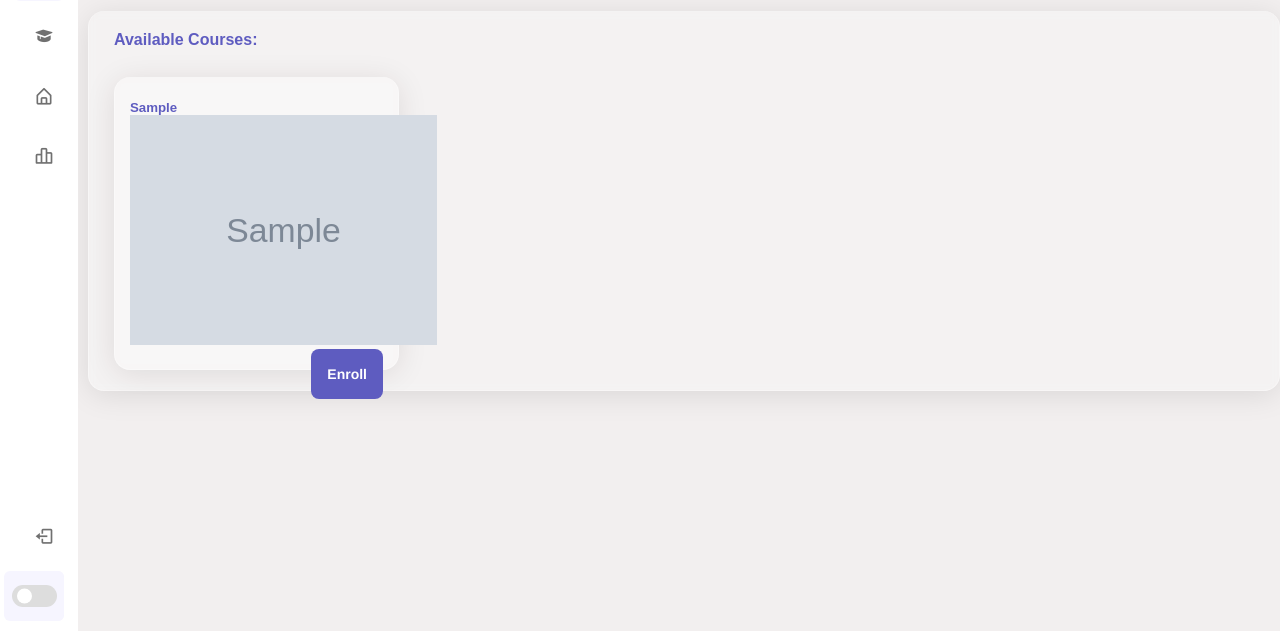
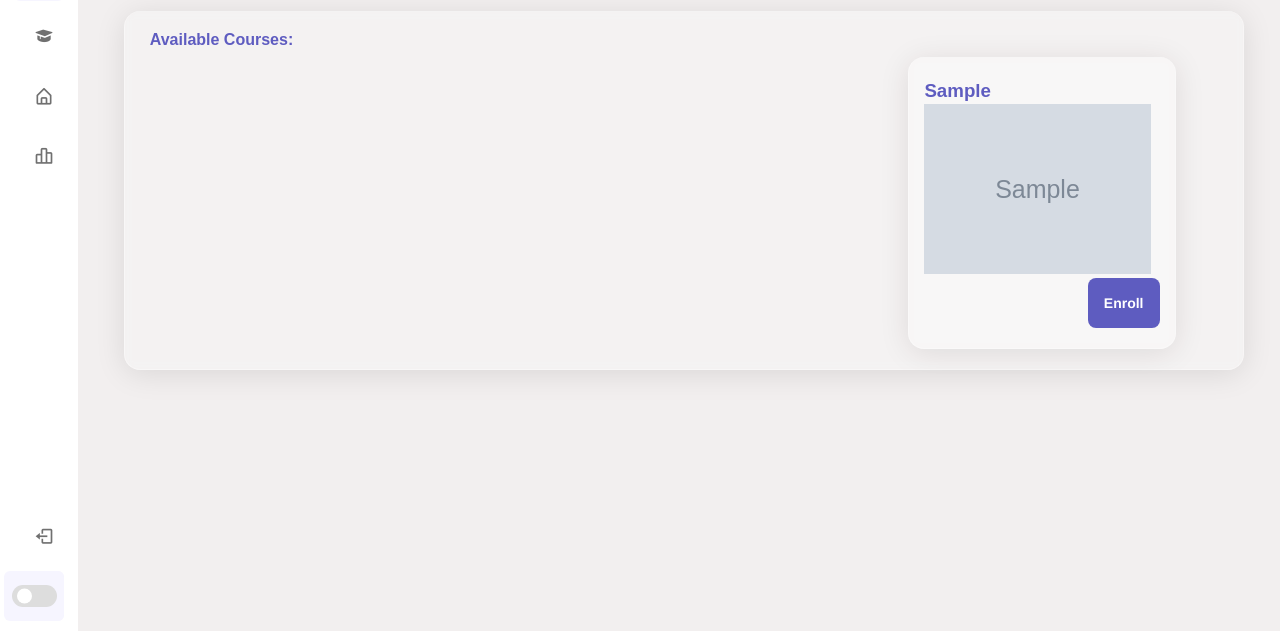
Before and after one commit to Agnes-Kalunda/student-prof-management, a Django app: page /students/programs/ in a window 1280 px wide. Shown: the part 87-718 px from the top of the page. Run offline with Django 3.2, Linux system fonts and the light colour scheme; tables that the repository leaves empty hold one stand-in row (values such as "Sample post"); grey boxes marked "Sample" are stand-in pictures; parts of the project's set-up code (start-up, migrations or seed data) failed here and were passed over; some libraries are stand-ins or nearby versions.

Commit message:
edited card styling

```diff
--- a/management/managementApp/static/css/style.css
+++ b/management/managementApp/static/css/style.css
@@ -367,10 +367,12 @@ section.home {
     backdrop-filter: blur(5px);
 }
 
+
+
 .courses {
-    /* display: flex;
-    flex-wrap: wrap;
-    justify-content: space-between; */
+    display: flex;
+    justify-content: space-between;
+    flex-direction: row;
     background-color: rgba(255, 255, 255, 0.2);
     border: 1px solid rgba(255, 255, 255, 0.3);
     border-radius: 16px;
@@ -379,6 +381,8 @@ section.home {
     padding: 20px 25px;
     box-shadow: 0 4px 30px rgba(0,0,0,0.1);
     backdrop-filter: blur(5px);
+    margin-right: 3%;
+    margin-left: 3%;
 }
 
 .tests, .headline{
@@ -406,15 +410,39 @@ p progress[value].ang {
 }
 .angular,.react,.python {
     color: #5E5CC0;
+
     width: 25%;
     background-color: rgba(255, 255, 255, 0.2);
     border: 1px solid rgba(255, 255, 255, 0.3);
     border-radius: 16px;
     border-top: 0;
     margin-top: 2.5%;
+    margin-left: 1%;
+    margin-right: 4%;
     padding: 20px 15px;
     box-shadow: 0 4px 30px rgba(0,0,0,0.1);
     backdrop-filter: blur(5px);
+
+
+
+}
+
+.angular2 {
+    color: #5E5CC0;
+
+    width: 25%;
+    background-color: rgba(255, 255, 255, 0.2);
+    border: 1px solid rgba(255, 255, 255, 0.3);
+    border-radius: 16px;
+    border-top: 0;
+    margin-top: 2.5%;
+    margin-left: 1%;
+    margin-right: 4%;
+    padding: 20px 15px;
+    box-shadow: 0 4px 30px rgba(0,0,0,0.1);
+    backdrop-filter: blur(5px);
+
+
 }
 /* .angulary {
     color: #5E5CC0;
@@ -522,9 +550,9 @@ p progress[value].ang {
     .angular{
         width: 50%;
     }
-    .coz{
+    /* .coz{
         height: 50vh;
-    }
+    } */
     .courses{
         width: 90%;
         margin: auto;
--- a/management/professors/templates/professors/course.html
+++ b/management/professors/templates/professors/course.html
@@ -88,8 +88,8 @@
         <div class="container">
           <div class="row">
             <div class="col-md-10 mt-5 mx-auto card new">
-              <h1 class="fw-bold text center" style="color: #5E5CC0;">{{displayedCourses.title}}</h1>
-                <p class="text-center"><small class="text-muted" >By: {{displayedCourses.professor}}</small></p>
+              <h1 class="fw-bold text center " style="color: #5E5CC0; padding-left: 45%; font-weight: bolder;">{{displayedCourses.title}}</h1>
+                <p class="text-center"><small class="" >Professor : {{displayedCourses.professor}}</small></p>
                 <p class ="text-center">Course Description: {{displayedCourses.descriptions}}</p>
                 <p>{{displayedCourses.body}}</p>
 
--- a/management/professors/templates/professors/test.html
+++ b/management/professors/templates/professors/test.html
@@ -87,7 +87,7 @@
     <section class="home">
         <div class="container">
           <div class="row">
-            <div class="col-md-10 mt-5 mx-auto card new">
+            <!-- <div class="col-md-10 mt-5 mx-auto card new">
                 <h1 class="fw-bold text center" style="color: #5E5CC0; text-align: center;">{{displayedtest.title}}</h1>
                 <p class="text-center"><small class="text-muted">By: {{displayedtest.course.professor}}</small></p>
                 <p class ="text-center">Module: {{displayedtest.course}}</p>
@@ -95,7 +95,7 @@
 
 
 
-                </div>
+                </div> -->
               </div>
             </div>
         </div>
--- a/management/students/templates/students/availablePrograms.html
+++ b/management/students/templates/students/availablePrograms.html
@@ -83,9 +83,10 @@
         <h4 class="text-muted" style="color:#5E5CC0 ;">Available Courses:</h4>
 
         {% for course in courses %}
-        <div class="card angular coz">
-            <h5 class="text-muted" style="margin-top: 1%;">{{course.category}}</h5>
-            <img src="{{course.coursePoster.url}}" alt="" style="height:230px">
+
+            <div class=" angular2 ">
+                <h3 class="text-muted" style="margin-top: 1%; margin-bottom: 1%;">{{course.category}}</h3>
+                <img src="{{course.coursePoster.url}}" alt="" style="height:170px">
                 <p style="width: 80%; margin:auto;" class="text-muted">
                     <!-- <span>5/5 lessons</span> -->
                     <form method="POST" action="{% url 'enroll' course.pk %}">
@@ -95,6 +96,8 @@
                     </form>
                 </p>
             </div>
+
+
 
         {% endfor %}
 
--- a/management/students/templates/students/dashboard.html
+++ b/management/students/templates/students/dashboard.html
@@ -77,7 +77,7 @@
     </div>
 </nav>
 <section class="home">
-    <h3 class="text text-center">{{user.first_name}}'s  Dashboard</h3>
+    <h3 class="text text-center ">{{user.first_name}}'s  Dashboard</h3>
     <div class="intro">
         <div class="card new" id="test">
             <h4 class="text-muted" style="color:#5E5CC0 ;">Available tests:</h4>
@@ -122,8 +122,8 @@
         {% if activeCourses %}
         {% for activeCourse in activeCourses %}
         <div class="card angular">
-            <h5 class="text-muted">{{activeCourse.category}}</h5>
-            <img src="{{activeCourse.coursePoster.url}}" alt="" style="height:230px">
+            <h3 class="text-muted" style="margin-top: 1%; margin-bottom: 1%;">{{activeCourse.category}}</h3> By : {{activeCourses.professor}}
+            <img src="{{activeCourse.coursePoster.url}}" alt="" style="height:150px">
             <!-- <p class="pt-5" style="width: 100%; margin:auto;"><progress value="100" max="100" class="ang"></progress></p> -->
             <p style="width: 80%; margin:auto;" class="text-muted">
                 <a href="{% url 'courseDetail' activeCourse.pk %}"
```
Also changed, not shown: management/management/settings.py (+22 -1 lines), management/professors/templates/professors/professor.html (+20 -16 lines), management/professors/templates/sidenav.html (+4 -4 lines), 1 other file. Lines whose indentation alone changed are shown as unchanged.
